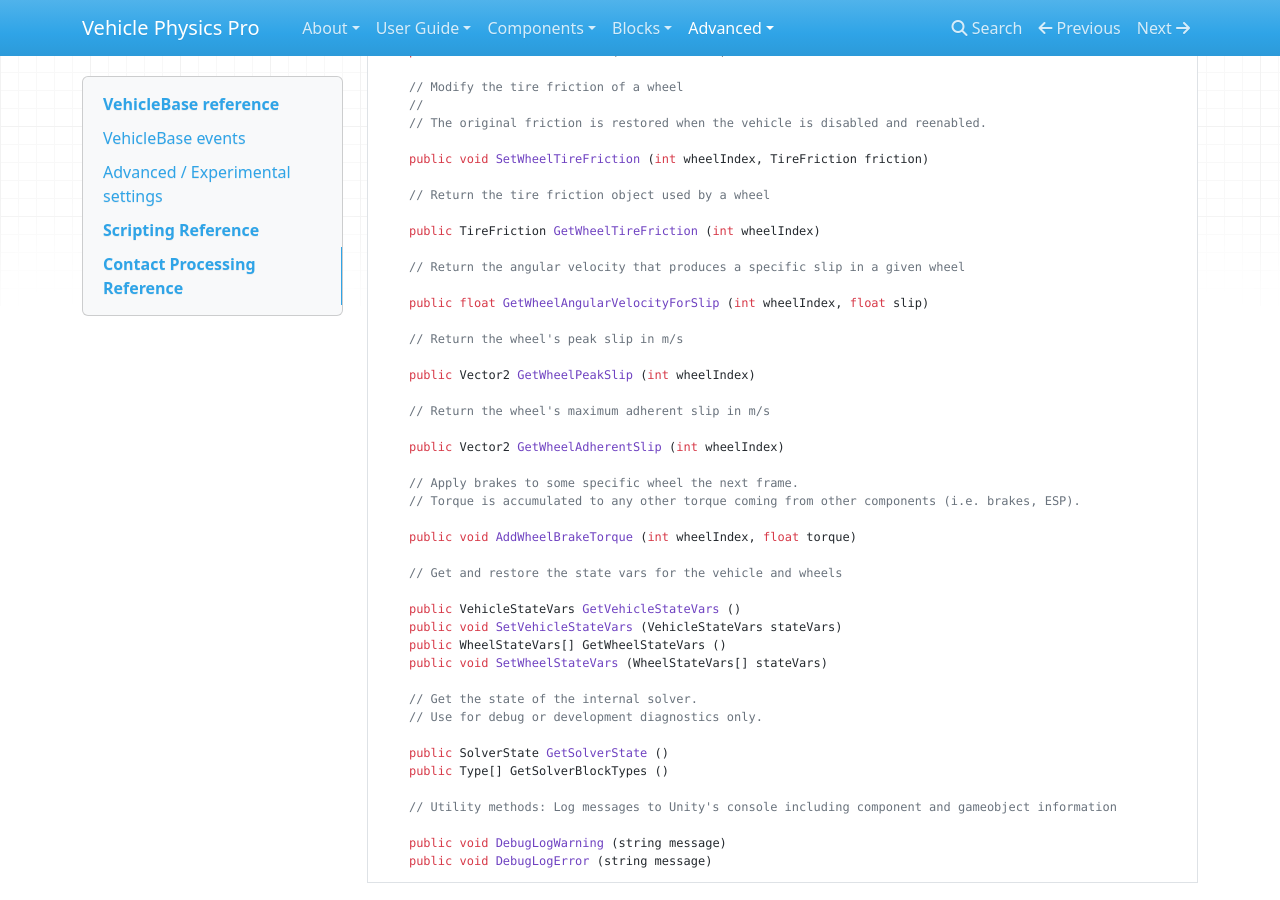
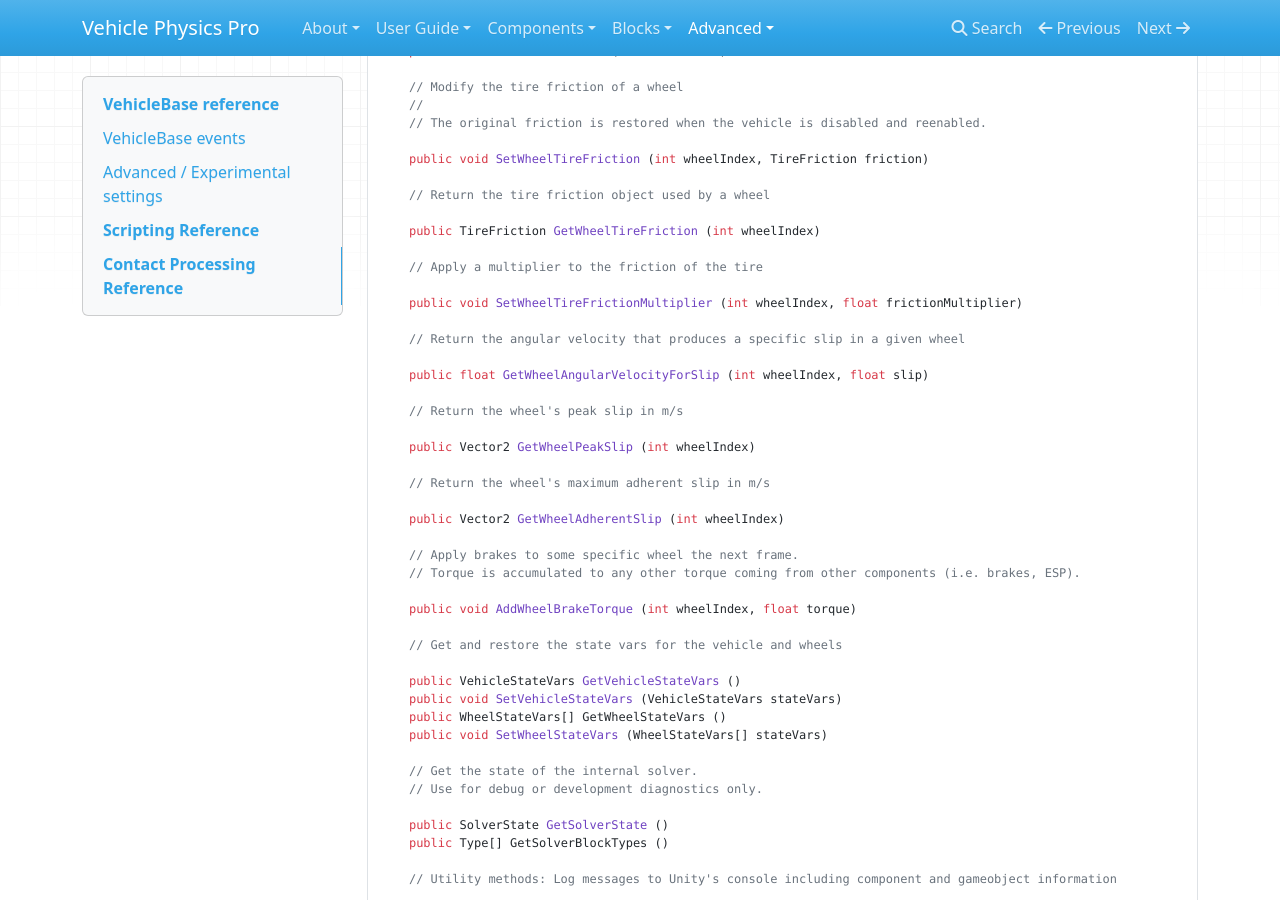
Before and after one commit to EdyJ/vehicle-physics-docs, an MkDocs documentation site: the page built from docs/advanced/vehiclebase-reference.md, in a window 1280 px wide and 900 px high, scrolled down 8854 px. Built offline with MkDocs 1.6.1, drawn with Linux system fonts in a browser that asks for light colours; nearby versions of some CDN libraries; library files that are not in the unit come from our copies.

Commit message:
vehiclebase-reference updated

```diff
--- a/docs/advanced/vehiclebase-reference.md
+++ b/docs/advanced/vehiclebase-reference.md
@@ -449,6 +449,10 @@ namespace VehiclePhysics
 
 	public TireFriction GetWheelTireFriction (int wheelIndex)
 
+	// Apply a multiplier to the friction of the tire
+
+	public void SetWheelTireFrictionMultiplier (int wheelIndex, float frictionMultiplier)
+
 	// Return the angular velocity that produces a specific slip in a given wheel
 
 	public float GetWheelAngularVelocityForSlip (int wheelIndex, float slip)
```
Also changed, not shown: docs/about/features.md (+1 -1 lines).
